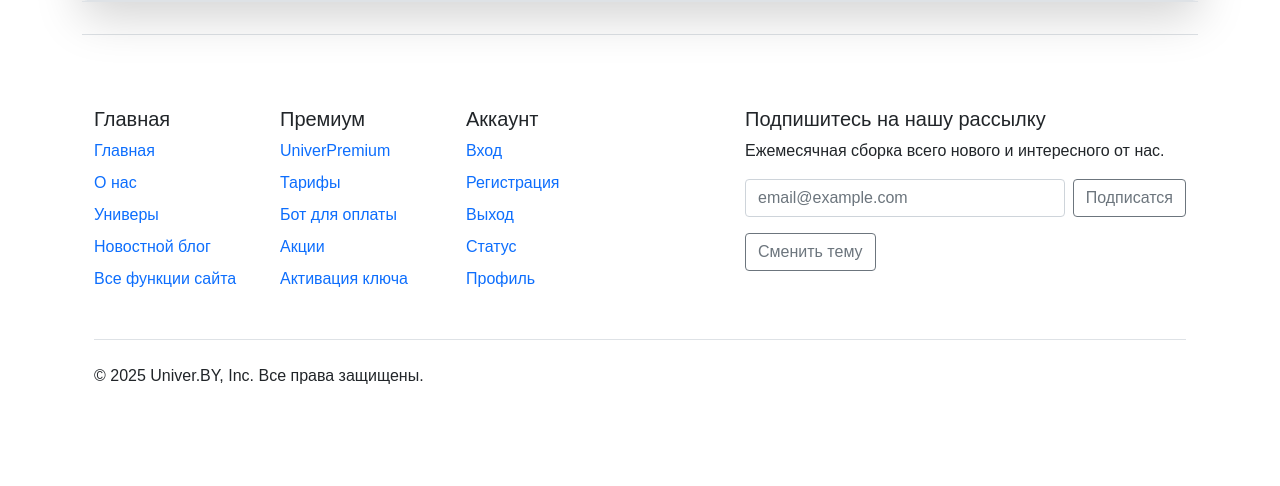
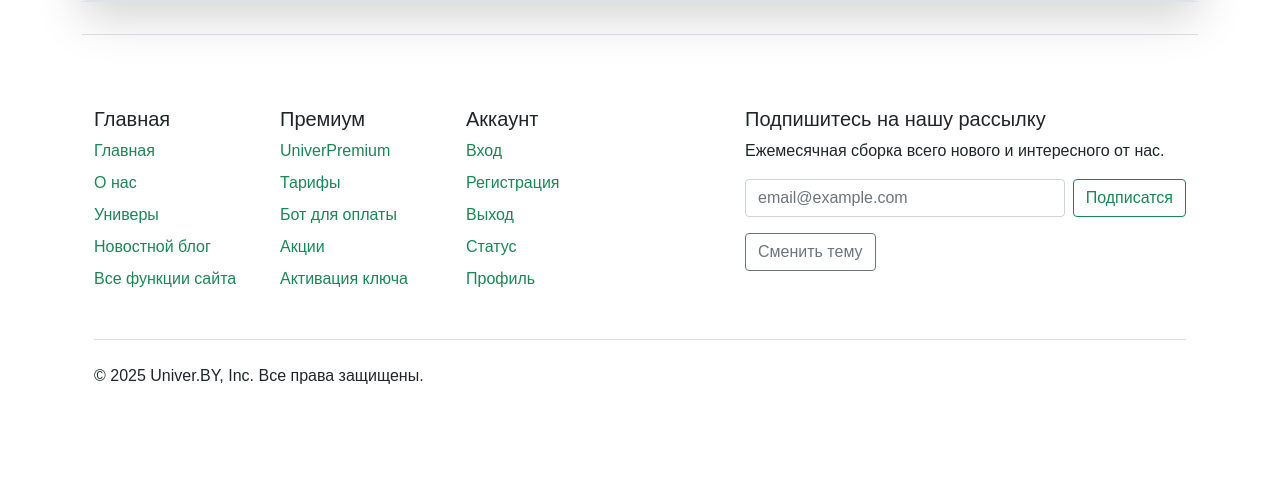
Before and after one commit to Daniil1235/UNIVER.BY, a Django app: page / in a window 1280 px wide. Shown: the part 4717-5203 px from the top of the page. Run offline with Django 5.2, Linux system fonts and the light colour scheme.

Commit message:
green link

```diff
--- a/templates/main/base.html
+++ b/templates/main/base.html
@@ -59,33 +59,33 @@
       <div class="col-6 col-md-2 mb-3">
         <h5>Главная</h5>
         <ul class="nav flex-column">
-          <li class="nav-item mb-2"><a href="#" class="nav-link p-0 text-body-secondary">Главная</a></li>
-          <li class="nav-item mb-2"><a href="#" class="nav-link p-0 text-body-secondary">О нас</a></li>
-          <li class="nav-item mb-2"><a href="#" class="nav-link p-0 text-body-secondary">Универы</a></li>
-          <li class="nav-item mb-2"><a href="#" class="nav-link p-0 text-body-secondary">Новостной блог</a></li>
-          <li class="nav-item mb-2"><a href="#" class="nav-link p-0 text-body-secondary">Все функции сайта</a></li>
+          <li class="nav-item mb-2"><a href="#" class="nav-link p-0 text-body-secondary link-success">Главная</a></li>
+          <li class="nav-item mb-2"><a href="#" class="nav-link p-0 text-body-secondary link-success">О нас</a></li>
+          <li class="nav-item mb-2"><a href="#" class="nav-link p-0 text-body-secondary link-success">Универы</a></li>
+          <li class="nav-item mb-2"><a href="#" class="nav-link p-0 text-body-secondary link-success">Новостной блог</a></li>
+          <li class="nav-item mb-2"><a href="#" class="nav-link p-0 text-body-secondary link-success">Все функции сайта</a></li>
         </ul>
       </div>
 
       <div class="col-6 col-md-2 mb-3">
         <h5>Премиум</h5>
         <ul class="nav flex-column">
-          <li class="nav-item mb-2"><a href="#" class="nav-link p-0 text-body-secondary">UniverPremium</a></li>
-          <li class="nav-item mb-2"><a href="#" class="nav-link p-0 text-body-secondary">Тарифы</a></li>
-          <li class="nav-item mb-2"><a href="#" class="nav-link p-0 text-body-secondary">Бот для оплаты</a></li>
-          <li class="nav-item mb-2"><a href="#" class="nav-link p-0 text-body-secondary">Акции</a></li>
-          <li class="nav-item mb-2"><a href="#" class="nav-link p-0 text-body-secondary">Активация ключа</a></li>
+          <li class="nav-item mb-2"><a href="#" class="nav-link p-0 text-body-secondary link-success">UniverPremium</a></li>
+          <li class="nav-item mb-2"><a href="#" class="nav-link p-0 text-body-secondary link-success">Тарифы</a></li>
+          <li class="nav-item mb-2"><a href="#" class="nav-link p-0 text-body-secondary link-success">Бот для оплаты</a></li>
+          <li class="nav-item mb-2"><a href="#" class="nav-link p-0 text-body-secondary link-success">Акции</a></li>
+          <li class="nav-item mb-2"><a href="#" class="nav-link p-0 text-body-secondary link-success">Активация ключа</a></li>
         </ul>
       </div>
 
       <div class="col-6 col-md-2 mb-3">
         <h5>Аккаунт</h5>
         <ul class="nav flex-column">
-          <li class="nav-item mb-2"><a href="#" class="nav-link p-0 text-body-secondary">Вход</a></li>
-          <li class="nav-item mb-2"><a href="#" class="nav-link p-0 text-body-secondary">Регистрация</a></li>
-          <li class="nav-item mb-2"><a href="#" class="nav-link p-0 text-body-secondary">Выход</a></li>
-          <li class="nav-item mb-2"><a href="#" class="nav-link p-0 text-body-secondary">Статус</a></li>
-          <li class="nav-item mb-2"><a href="#" class="nav-link p-0 text-body-secondary">Профиль</a></li>
+          <li class="nav-item mb-2"><a href="#" class="nav-link p-0 text-body-secondary link-success">Вход</a></li>
+          <li class="nav-item mb-2"><a href="#" class="nav-link p-0 text-body-secondary link-success">Регистрация</a></li>
+          <li class="nav-item mb-2"><a href="#" class="nav-link p-0 text-body-secondary link-success">Выход</a></li>
+          <li class="nav-item mb-2"><a href="#" class="nav-link p-0 text-body-secondary link-success">Статус</a></li>
+          <li class="nav-item mb-2"><a href="#" class="nav-link p-0 text-body-secondary link-success">Профиль</a></li>
         </ul>
       </div>
 
@@ -96,7 +96,7 @@
           <div class="d-flex flex-column flex-sm-row w-100 gap-2">
             <label for="newsletter1" class="visually-hidden">Email</label>
             <input id="newsletter1" type="text" class="form-control" placeholder="email@example.com">
-            <input class="btn btn-outline-secondary" type="submit" value="Подписатся">
+            <input class="btn btn-outline-success" type="submit" value="Подписатся">
           </div>
          <p></p>
         </form>
```
